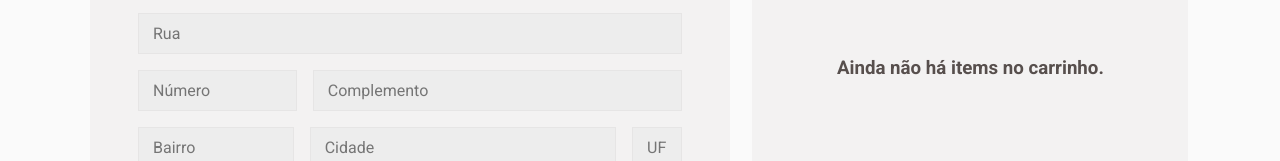
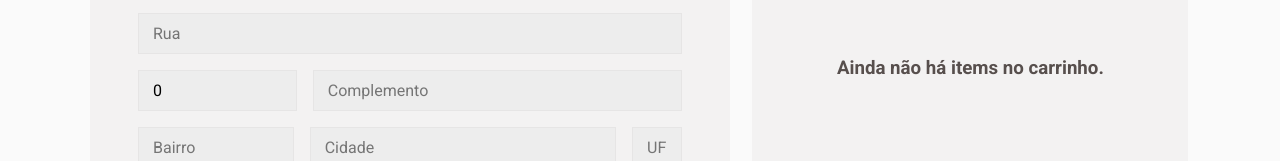
Before and after one commit to timoteostifft/coffee-delivery_react, a React (Vite) app: page /order in a window 1280 px wide. Shown: the part 349-510 px from the top of the page. Built offline with nearby package versions, Linux system fonts and the light colour scheme.

Commit message:
feat: register order form inputs

```diff
--- a/src/pages/Order/components/Address/index.tsx
+++ b/src/pages/Order/components/Address/index.tsx
@@ -1,12 +1,12 @@
 import React from 'react';
-import { useForm } from 'react-hook-form';
+import { useFormContext } from 'react-hook-form';
 
-import { AddressContainer, Card, Header, Title } from './styles';
+import { AddressContainer, Card, Header, Title, ErrorAlert } from './styles';
 import address from '../../../../assets/address.svg'
 import Payment from './Payment';
 
 const Address: React.FC = () => {
-  const { register, handleSubmit, formState: { errors }, watch } = useForm()
+  const { register, formState: { errors } } = useFormContext()
 
   return (
     <AddressContainer>
@@ -27,35 +27,29 @@ const Address: React.FC = () => {
           id='cep'
           placeholder='CEP'
           {...register('cep', {
-            required: true,
-            maxLength: 8,
-            minLength: 8
+            required: "Este campo é obrigatório!",
           })}
         />
+        {/* {errors.cep?.message} */}
 
         <input
           id='street'
           placeholder='Rua'
-          {...register('street', {
-            required: true,
-          })}
+          {...register('street')}
         />
 
         <div>
           <input
             id='number'
             placeholder='Número'
-            {...register('street', {
-              required: true,
-              maxLength: 4
-            })}
+            type='number'
+            min={1}
+            {...register('number')}
           />
           <input
             id='complement'
             placeholder='Complemento'
-            {...register('complement', {
-              required: false,
-            })}
+            {...register('complement')}
           />
         </div>
 
@@ -63,25 +57,17 @@ const Address: React.FC = () => {
           <input
             id='district'
             placeholder='Bairro'
-            {...register('district', {
-              required: true,
-            })}
+            {...register('district')}
           />
           <input
             id='city'
             placeholder='Cidade'
-            {...register('city', {
-              required: true,
-            })}
+            {...register('city')}
           />
           <input
             id='uf'
             placeholder='UF'
-            {...register('uf', {
-              required: true,
-              maxLength: 2,
-              minLength: 2
-            })}
+            {...register('uf')}
           />
         </div>
       </Card>
```
